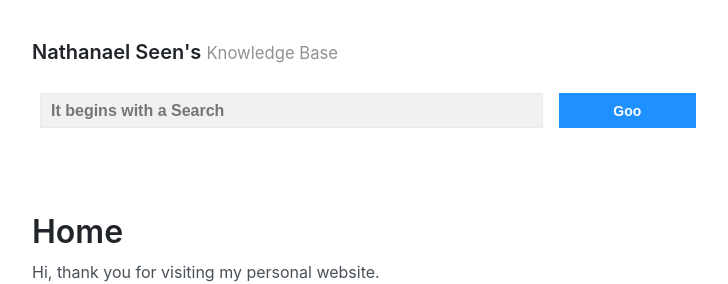
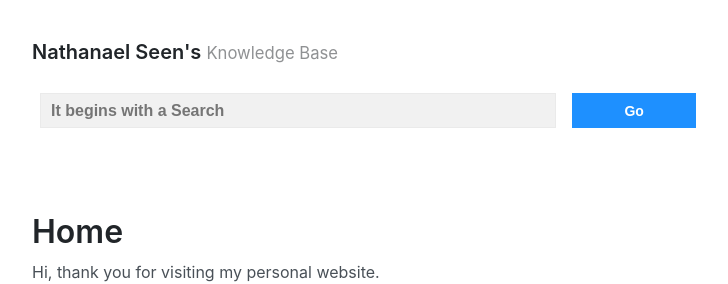
Before and after one commit to nathanaelseen/nathanaelseen.github.io, a Jekyll site: the page built from index.md, in a window 1280 px wide. Shown: the top 284 px of the page, without its empty margins (272-1000 px from the left). Built offline with Jekyll 4.4.1, drawn with Linux system fonts in a browser that asks for light colours.

Commit message:
Revert back (intentional) typo

```diff
--- a/_layouts/default.html
+++ b/_layouts/default.html
@@ -22,7 +22,7 @@
                                 </div>
                             </td>
                             <td style="border:none">
-                                <input type="submit" value="Goo">
+                                <input type="submit" value="Go">
                             </td>
                         </tr>
                     </table>
```
